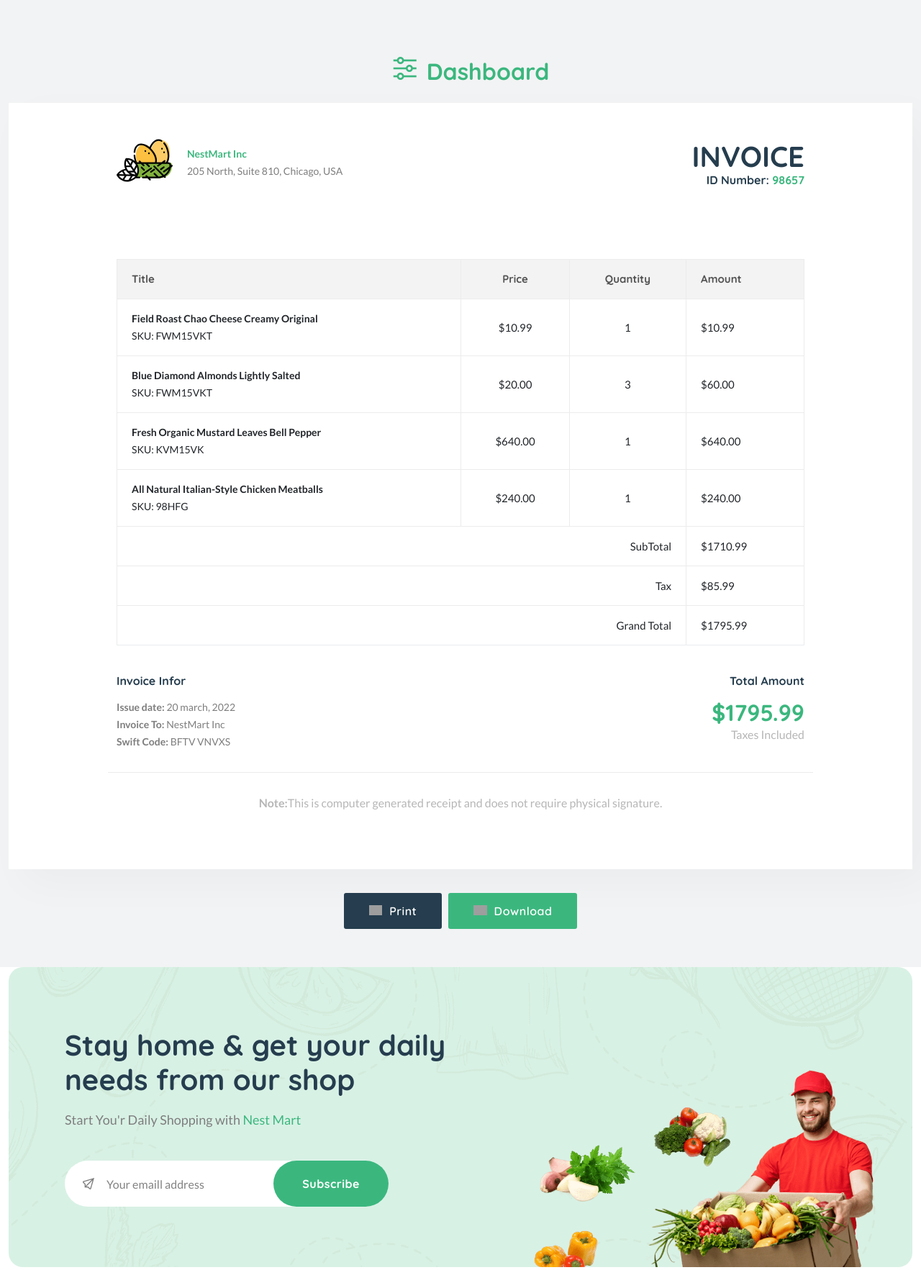
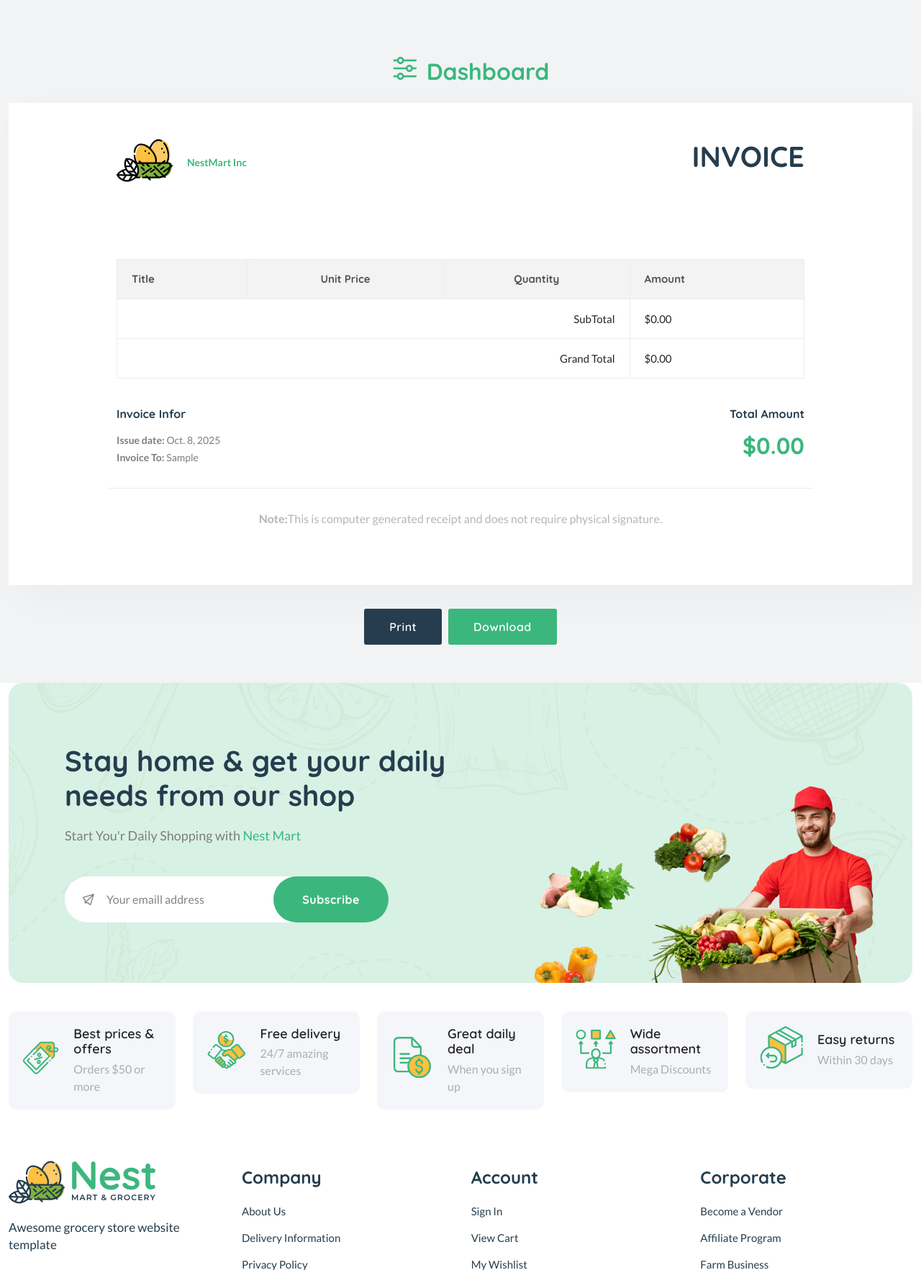
Before and after one commit to Shoronislam639/eccomarce-project1, a Django app: page /payment_completed/ in a window 1280 px wide. Shown: the part 315-2080 px from the top of the page at 72% size. Run offline with Django 5.2, Linux system fonts and the light colour scheme; a user stored in the database is signed in; tables that the repository leaves empty hold one stand-in row (values such as "Sample post"); grey boxes marked "Sample" are stand-in pictures; some libraries are stand-ins or nearby versions; grey boxes are pictures that could not be loaded.

Commit message:
updated cheakout page

```diff
--- a/core/views.py
+++ b/core/views.py
@@ -6,6 +6,7 @@
 from django.http import JsonResponse
 from django.template.loader import render_to_string
 from django.contrib import messages
+from datetime import date
 
 
 
@@ -256,6 +257,7 @@
     cart_total_amount = 0
     cart_data = request.session.get('Cart_data_obj', {})
 
+
     # Update each item's total price
     for item in cart_data.values():
         try:
@@ -335,7 +337,7 @@
             except ValueError:
                 product_qty = 1
 
-            cart_data[product_id]['qty'] = product_qty  # ✅ fixed key
+            cart_data[product_id]['qty'] = product_qty
             request.session['Cart_data_obj'] = cart_data
 
     cart_total_amount = 0
@@ -402,13 +404,40 @@
     })
 
 
+@login_required
+def payment_completed_view(request):
 
-def payment_completed_view(request):
-    return render(request,'payment-completed.html')
+    cart_total_amount = 0
+    cart_data = request.session.get('Cart_data_obj', {})
+
+
+    for item in cart_data.values():
+        cart_total_amount = 0
+        cart_data = request.session.get('Cart_data_obj', {})
+
+
+        for item in cart_data.values():
+            try:
+                qty = int(item.get('qty', 0))
+                price = float(item.get('price', 0.0))
+                item['total_price'] = qty * price
+                cart_total_amount += item['total_price']
+
+
+            except (ValueError, TypeError):
+                item['total_price'] = 0
+    return render(request,"payment-completed.html", {
+        'Cart_data': cart_data,
+        'totalcartitems': len(cart_data),
+        'cart_total_amount': cart_total_amount,
+        'today': date.today(),
 
 
 
+    })
 
 
+
+@login_required
 def payment_failed_view(request):
     return render(request,'payment-failed.html')
--- a/static/assets/js/function.js
+++ b/static/assets/js/function.js
@@ -150,6 +150,7 @@
                 'qty':quantity,
                 'title':product_title,
                 'price':product_price,
+
             },
             dataType:'json',
             beforeSend:function(){
--- a/templates/payment-completed.html
+++ b/templates/payment-completed.html
@@ -36,16 +36,15 @@
                                 <div class="row">
                                     <div class="col-md-6">
                                         <div class="logo d-flex align-items-center">
-                                            <a href="index.html" class="mr-20"><img src="{{s}}assets/imgs/theme/favicon.svg" "logo" /></a>
+                                            <a href="{%url 'core:home'%}" class="mr-20"><img src="{{s}}assets/imgs/theme/favicon.svg" "logo" /></a>
                                             <div class="text">
-                                                <strong class="text-brand">NestMart Inc</strong> <br />
-                                                205 North, Suite 810, Chicago, USA
+                                                <strong class="text-brand" > <a href="{%url 'core:home'%}" class="mr-20">NestMart Inc</a></strong>
                                             </div>
                                         </div>
                                     </div>
                                     <div class="col-md-6 text-end">
                                         <h2>INVOICE</h2>
-                                        <h6>ID Number: <span class="text-brand">98657</span></h6>
+
                                     </div>
                                 </div>
                             </div>
@@ -58,69 +57,40 @@
                                         <thead class="bg-active">
                                             <tr>
                                                 <th>Title</th>
-                                                <th class="text-center">Price</th>
+                                                <th class="text-center">Unit Price</th>
                                                 <th class="text-center">Quantity</th>
                                                 <th class="text-right">Amount</th>
                                             </tr>
                                         </thead>
+
                                         <tbody>
+                                        {% for product_id, item in Cart_data.items %}
                                             <tr>
                                                 <td>
                                                     <div class="item-desc-1">
-                                                        <span>Field Roast Chao Cheese Creamy Original</span>
-                                                        <small>SKU: FWM15VKT</small>
+                                                        <span>{{ item.title }}</span>
+                                                        {% if p.sku %}
+                                                        <small>SKU: {{ p.sku }}</small>
+                                                        {% endif %}
+
                                                     </div>
                                                 </td>
-                                                <td class="text-center">$10.99</td>
-                                                <td class="text-center">1</td>
-                                                <td class="text-right">$10.99</td>
+                                                <td class="text-center">${{ item.price|floatformat:2 }}</td>
+                                                <td class="text-center">{{item.qty}}</td>
+                                                <td class="text-right">${{ item.total_price|floatformat:2 }}</td>
                                             </tr>
-                                            <tr>
-                                                <td>
-                                                    <div class="item-desc-1">
-                                                        <span>Blue Diamond Almonds Lightly Salted</span>
-                                                        <small>SKU: FWM15VKT</small>
-                                                    </div>
-                                                </td>
-                                                <td class="text-center">$20.00</td>
-                                                <td class="text-center">3</td>
-                                                <td class="text-right">$60.00</td>
-                                            </tr>
-                                            <tr>
-                                                <td>
-                                                    <div class="item-desc-1">
-                                                        <span>Fresh Organic Mustard Leaves Bell Pepper</span>
-                                                        <small>SKU: KVM15VK</small>
-                                                    </div>
-                                                </td>
-                                                <td class="text-center">$640.00</td>
-                                                <td class="text-center">1</td>
-                                                <td class="text-right">$640.00</td>
-                                            </tr>
-                                            <tr>
-                                                <td>
-                                                    <div class="item-desc-1">
-                                                        <span>All Natural Italian-Style Chicken Meatballs</span>
-                                                        <small>SKU: 98HFG</small>
-                                                    </div>
-                                                </td>
-                                                <td class="text-center">$240.00</td>
-                                                <td class="text-center">1</td>
-                                                <td class="text-right">$240.00</td>
-                                            </tr>
+                                        {%endfor%}
                                             <tr>
                                                 <td colspan="3" class="text-end f-w-600">SubTotal</td>
-                                                <td class="text-right">$1710.99</td>
+                                                <td class="text-right">${{cart_total_amount|floatformat:2 }}</td>
                                             </tr>
-                                            <tr>
-                                                <td colspan="3" class="text-end f-w-600">Tax</td>
-                                                <td class="text-right">$85.99</td>
-                                            </tr>
+
                                             <tr>
                                                 <td colspan="3" class="text-end f-w-600">Grand Total</td>
-                                                <td class="text-right f-w-600">$1795.99</td>
+                                                <td class="text-right f-w-600">${{cart_total_amount|floatformat:2 }}</td>
                                             </tr>
                                         </tbody>
+
                                     </table>
                                 </div>
                             </div>
@@ -129,15 +99,15 @@
                                     <div class="col-md-6">
                                         <h6 class="mb-15">Invoice Infor</h6>
                                         <p class="font-sm">
-                                            <strong>Issue date:</strong> 20 march, 2022<br />
-                                            <strong>Invoice To:</strong> NestMart Inc<br />
-                                            <strong>Swift Code:</strong> BFTV VNVXS
+                                            <strong>Issue date:</strong> {{today}}<br />
+                                            <strong>Invoice To:</strong> {{request.user|title}}<br />
+
                                         </p>
                                     </div>
                                     <div class="col-md-6 text-end">
                                         <h6 class="mb-15">Total Amount</h6>
-                                        <h3 class="mt-0 mb-0 text-brand">$1795.99</h3>
-                                        <p class="mb-0 text-muted">Taxes Included</p>
+                                        <h3 class="mt-0 mb-0 text-brand">${{cart_total_amount|floatformat:2 }}</h3>
+
                                     </div>
                                 </div>
                                 <div class="row text-center">
@@ -147,8 +117,8 @@
                             </div>
                         </div>
                         <div class="invoice-btn-section clearfix d-print-none">
-                            <a href="javascript:window.print()" class="btn btn-lg btn-custom btn-print hover-up"> <img src="{{s}}assets/imgs/theme/icons/icon-print.svg"  /> Print </a>
-                            <a id="invoice_download_btn" class="btn btn-lg btn-custom btn-download hover-up"> <img src="{{s}}assets/imgs/theme/icons/icon-download.svg"  /> Download </a>
+                            <a href="javascript:window.print()" class="btn btn-lg btn-custom btn-print hover-up">Print </a>
+                            <a id="invoice_download_btn" class="btn btn-lg btn-custom btn-download hover-up">Download </a>
                         </div>
                     </div>
                 </div>
@@ -156,11 +126,11 @@
         </div>
     </div>
     <!-- Vendor JS-->
-    <script src="assets/js/vendor/modernizr-3.6.0.min.js"></script>
-    <script src="assets/js/vendor/jquery-3.6.0.min.js"></script>
+    <script src="{{s}}assets/js/vendor/modernizr-3.6.0.min.js"></script>
+    <script src="{{s}}assets/js/vendor/jquery-3.6.0.min.js"></script>
     <!-- Invoice JS -->
-    <script src="'assets/js/invoice/jspdf.min.js"></script>
-    <script src="assets/js/invoice/invoice.js"></script>
+    <script src="{{s}}assets/js/invoice/jspdf.min.js"></script>
+    <script src="{{s}}assets/js/invoice/invoice.js"></script>
 </body>
 
 </html>
```
Also changed, not shown: templates/checkout.html (+1 -6 lines), core/dsd.py (deleted).
